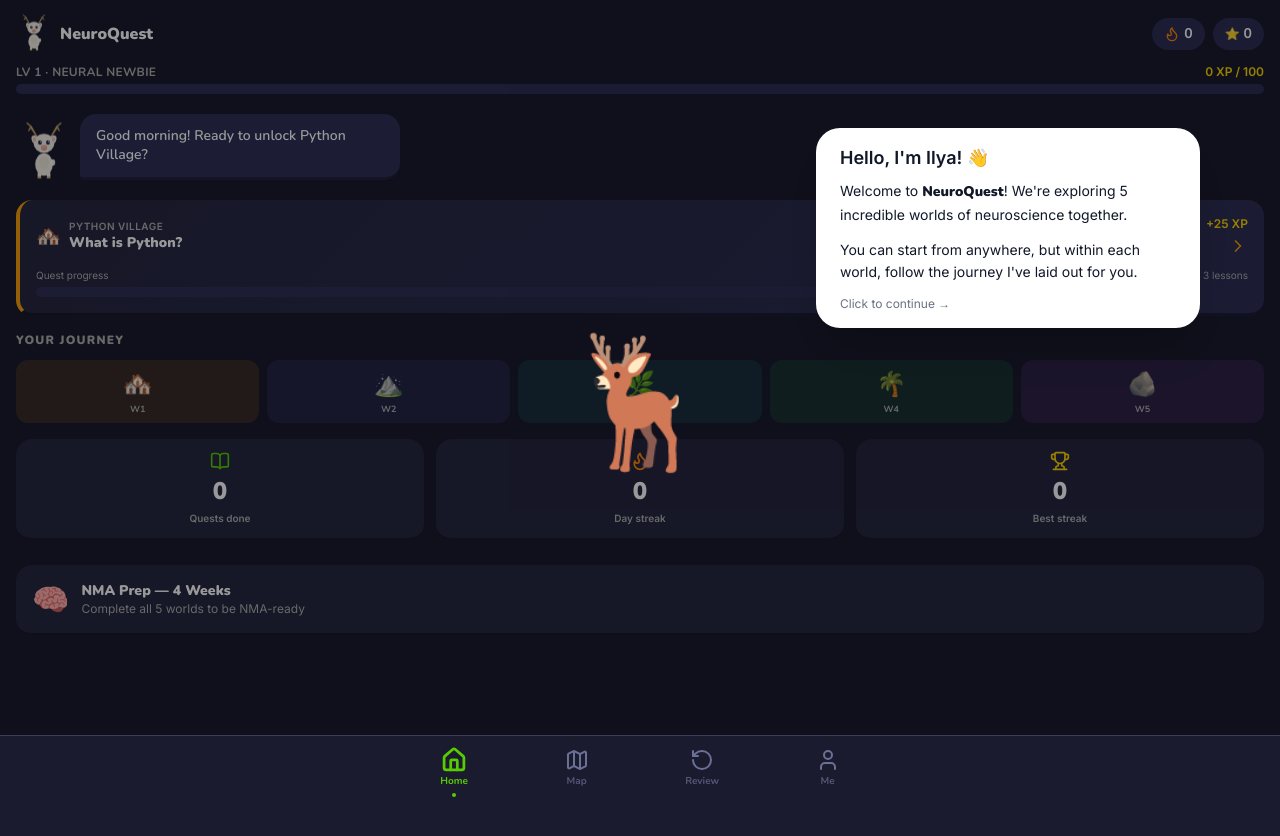
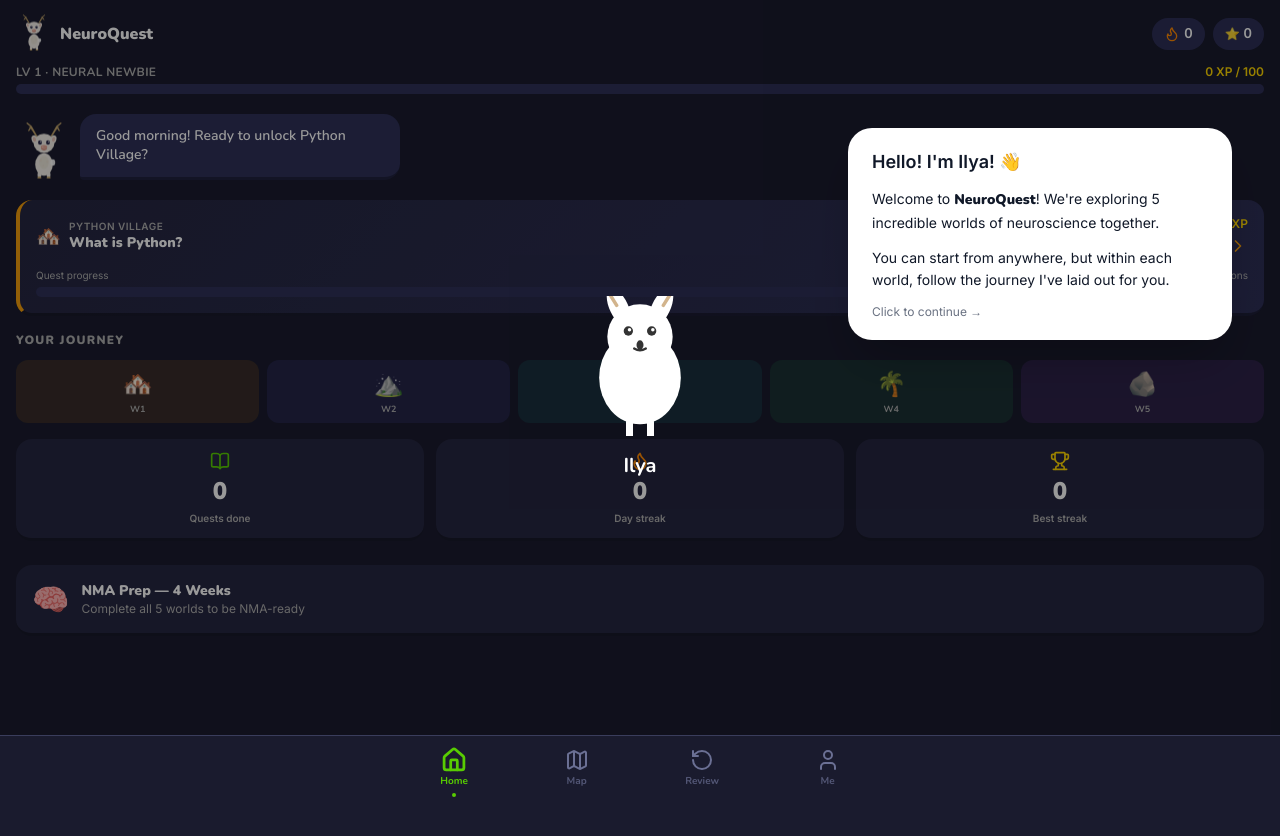
Before and after one commit to Danaraai/neuroquest, a Next.js app in the folder neuroquest/: page /home in a window 1280 px wide. Shown: the top 836 px of the page. Built offline with nearby package versions, Linux system fonts and the light colour scheme.

Commit message:
Replace Ilya emoji with white deer SVG - deer runs towards camera and smiles

```diff
--- a/neuroquest/src/components/home/IlyaIntro.tsx
+++ b/neuroquest/src/components/home/IlyaIntro.tsx
@@ -5,11 +5,17 @@ import { motion } from "framer-motion";
 
 export function IlyaIntro() {
   const [dismissed, setDismissed] = useState(false);
+  const [showText, setShowText] = useState(false);
 
   useEffect(() => {
-    // Auto-dismiss after 6 seconds
-    const timer = setTimeout(() => setDismissed(true), 6000);
-    return () => clearTimeout(timer);
+    // Show text after running animation completes
+    const textTimer = setTimeout(() => setShowText(true), 1200);
+    // Auto-dismiss after text appears for 5 seconds
+    const dismissTimer = setTimeout(() => setDismissed(true), 6500);
+    return () => {
+      clearTimeout(textTimer);
+      clearTimeout(dismissTimer);
+    };
   }, []);
 
   if (dismissed) return null;
@@ -23,25 +29,80 @@ export function IlyaIntro() {
       transition={{ duration: 0.5 }}
     >
       <div className="relative w-full h-screen flex items-center justify-center">
-        {/* Ilya running in from the left */}
+        {/* Ilya running towards camera from far away */}
         <motion.div
-          className="text-9xl absolute"
-          initial={{ x: -400, opacity: 0 }}
-          animate={{ x: 0, opacity: 1 }}
+          className="absolute flex flex-col items-center"
+          initial={{ scale: 0.2, opacity: 0, y: 100 }}
+          animate={{ scale: 1, opacity: 1, y: 0 }}
           transition={{ duration: 1.2, ease: "easeOut" }}
         >
-          🦌
+          {/* White deer SVG */}
+          <svg
+            width="140"
+            height="140"
+            viewBox="0 0 120 120"
+            className="mb-4"
+          >
+            {/* Body */}
+            <ellipse cx="60" cy="70" rx="35" ry="40" fill="white" />
+
+            {/* Head */}
+            <circle cx="60" cy="35" r="28" fill="white" />
+
+            {/* Left ear */}
+            <ellipse cx="42" cy="10" rx="8" ry="18" fill="white" transform="rotate(-25 42 10)" />
+            {/* Right ear */}
+            <ellipse cx="78" cy="10" rx="8" ry="18" fill="white" transform="rotate(25 78 10)" />
+
+            {/* Left antler */}
+            <line x1="40" y1="8" x2="30" y2="-8" stroke="tan" strokeWidth="3" strokeLinecap="round" />
+            <line x1="30" y1="-8" x2="25" y2="-18" stroke="tan" strokeWidth="2.5" strokeLinecap="round" />
+            {/* Right antler */}
+            <line x1="80" y1="8" x2="90" y2="-8" stroke="tan" strokeWidth="3" strokeLinecap="round" />
+            <line x1="90" y1="-8" x2="95" y2="-18" stroke="tan" strokeWidth="2.5" strokeLinecap="round" />
+
+            {/* Eyes */}
+            <circle cx="50" cy="30" r="4" fill="#333" />
+            <circle cx="70" cy="30" r="4" fill="#333" />
+            {/* Eye shine */}
+            <circle cx="51" cy="29" r="1.5" fill="white" />
+            <circle cx="71" cy="29" r="1.5" fill="white" />
+
+            {/* Nose */}
+            <ellipse cx="60" cy="42" rx="3" ry="4" fill="#333" />
+
+            {/* Smile */}
+            <path d="M 55 45 Q 60 48 65 45" stroke="#333" strokeWidth="2" fill="none" strokeLinecap="round" />
+
+            {/* Legs */}
+            <rect x="48" y="105" width="6" height="20" rx="3" fill="white" />
+            <rect x="66" y="105" width="6" height="20" rx="3" fill="white" />
+          </svg>
+
+          {/* Ilya's name */}
+          {showText && (
+            <motion.div
+              initial={{ opacity: 0 }}
+              animate={{ opacity: 1 }}
+              transition={{ duration: 0.3 }}
+              className="text-white font-bold text-xl mb-6"
+              style={{ fontFamily: "var(--font-display)" }}
+            >
+              Ilya
+            </motion.div>
+          )}
         </motion.div>
 
         {/* Dialogue bubble */}
+        {showText && (
           <motion.div
-          className="absolute top-32 right-20 bg-white text-gray-900 rounded-3xl px-6 py-4 max-w-sm shadow-2xl pointer-events-auto cursor-pointer"
+            className="absolute top-32 right-12 bg-white text-gray-900 rounded-3xl px-6 py-5 max-w-sm shadow-2xl pointer-events-auto cursor-pointer"
             initial={{ opacity: 0, scale: 0.8 }}
             animate={{ opacity: 1, scale: 1 }}
-          transition={{ delay: 0.8, duration: 0.5 }}
+            transition={{ duration: 0.5 }}
             onClick={() => setDismissed(true)}
           >
-          <div className="font-bold text-lg mb-2">Hello, I'm Ilya! 👋</div>
+            <div className="font-bold text-lg mb-3">Hello! I'm Ilya! 👋</div>
             <div className="text-sm leading-relaxed mb-3">
               Welcome to <span className="font-black" style={{ fontFamily: "var(--font-display)" }}>NeuroQuest</span>!
               We're exploring 5 incredible worlds of neuroscience together.
@@ -51,6 +112,7 @@ export function IlyaIntro() {
             </div>
             <div className="text-xs text-gray-500">Click to continue →</div>
           </motion.div>
+        )}
       </div>
     </motion.div>
   );
```
Lines whose indentation alone changed are shown as unchanged.
